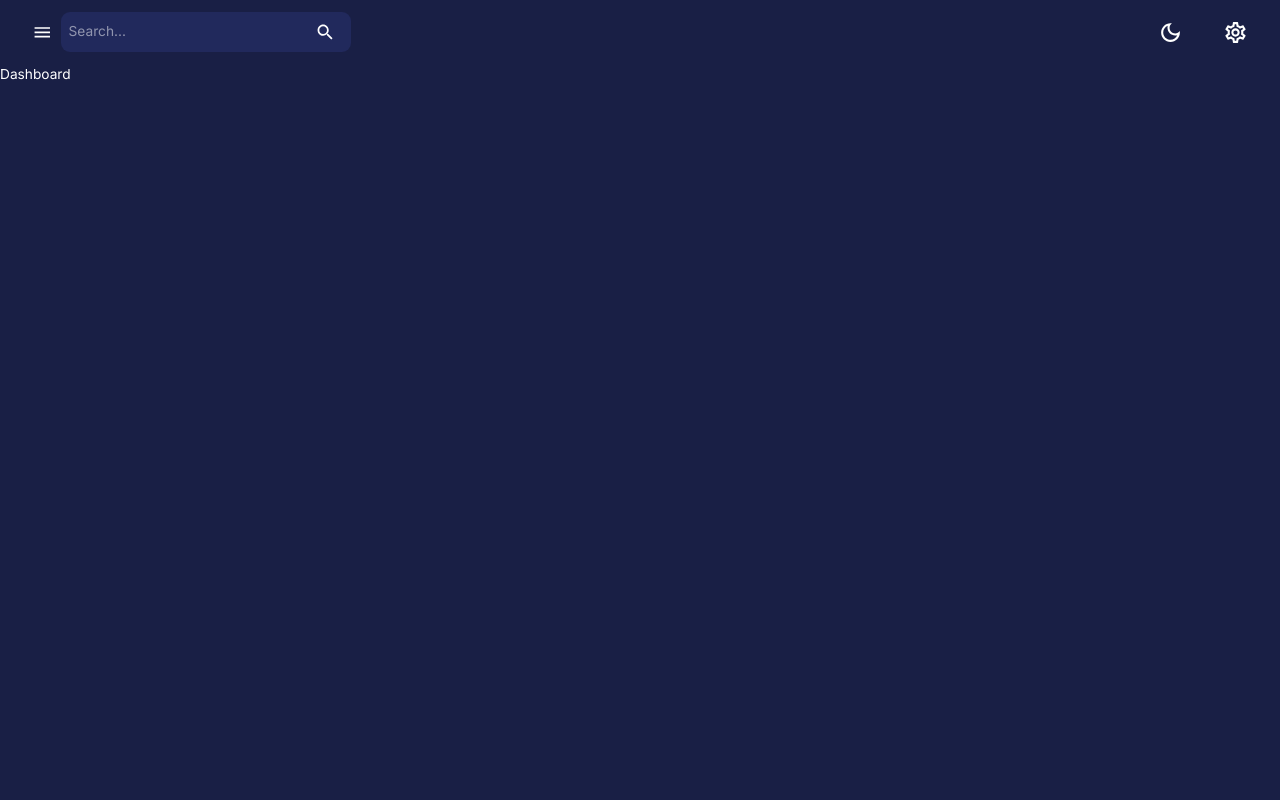
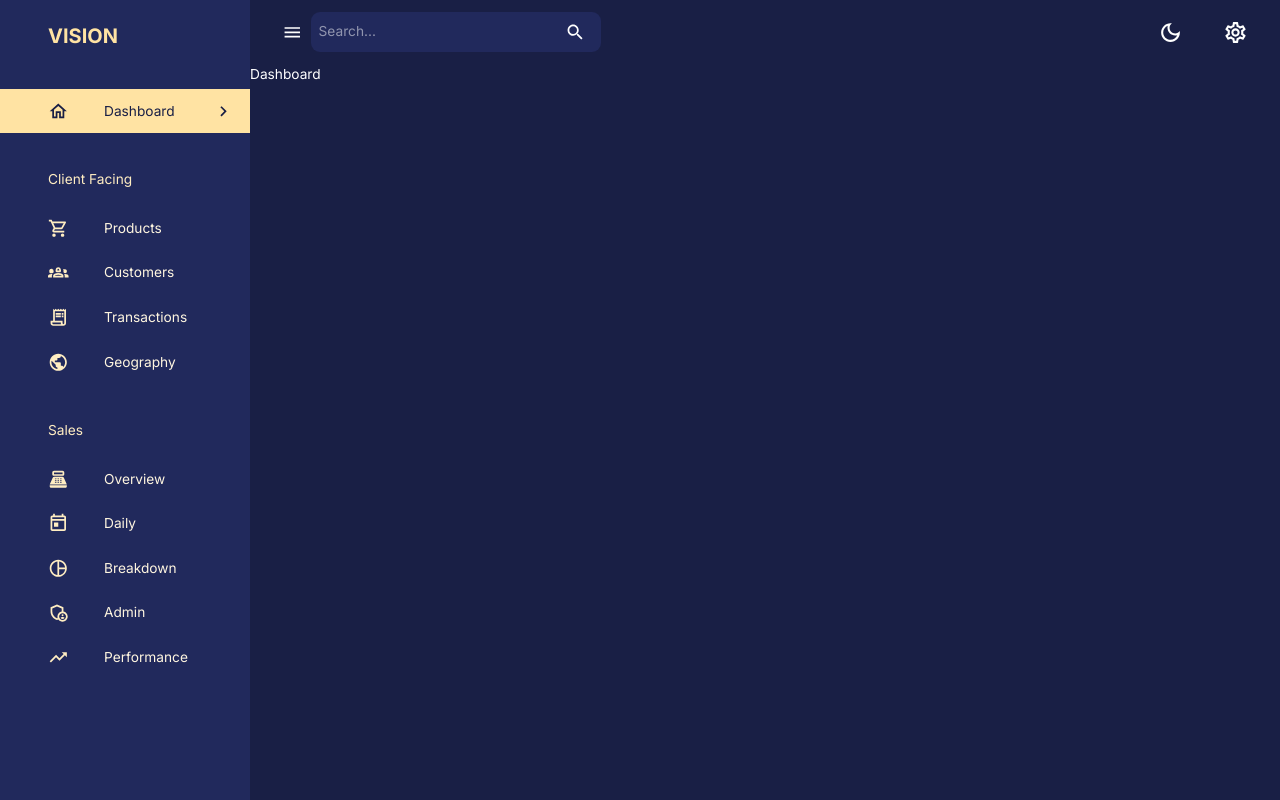
Before and after one commit to adartulloch/dashboard-ui, a React (Vite) app: page /dashboard in a window 1280 px wide. Built offline with nearby package versions, Linux system fonts and the light colour scheme.

Commit message:
[ui] add sidebar

```diff
--- a/src/components/Navbar.jsx
+++ b/src/components/Navbar.jsx
@@ -19,9 +19,10 @@
 } from "@mui/material";
 import FlexBetween from "./FlexBewteen";
 
-const Navbar = () => {
+const Navbar = ({ isSidebarOpen, setIsSidebarOpen }) => {
   const dispatch = useDispatch();
   const theme = useTheme();
+  console.log(isSidebarOpen);
   return (
     <AppBar
       sx={{
@@ -33,7 +34,7 @@
       <Toolbar sx={{ justifyContent: "space-between" }}>
         {/* LEFT SIDE */}
         <FlexBetween>
-          <IconButton onClick={() => console.log("open/close sidebar")}>
+          <IconButton onClick={() => setIsSidebarOpen(!isSidebarOpen)}>
             <MenuIcon />
           </IconButton>
           <FlexBetween
--- /dev/null
+++ b/src/components/Sidebar.jsx
@@ -0,0 +1,190 @@
+import {
+  Box,
+  Divider,
+  Drawer,
+  IconButton,
+  List,
+  ListItem,
+  ListItemButton,
+  ListItemIcon,
+  ListItemText,
+  Typography,
+  useTheme,
+} from "@mui/material";
+
+import {
+  SettingsOutlined,
+  ChevronLeft,
+  ChevronRightOutlined,
+  HomeOutlined,
+  ShoppingCartOutlined,
+  Groups2Outlined,
+  ReceiptLongOutlined,
+  PublicOutlined,
+  PointOfSaleOutlined,
+  TodayOutlined,
+  CalendarMonthOutlined,
+  AdminPanelSettingsOutlined,
+  TrendingUpOutlined,
+  PieChartOutlined,
+  AdminPanelSettings,
+} from "@mui/icons-material";
+import { useEffect, useState } from "react";
+import { useLocation, useNavigate } from "react-router-dom";
+import FlexBetween from "./FlexBewteen";
+
+const navItems = [
+  {
+    text: "Dashboard",
+    icon: <HomeOutlined />,
+  },
+  {
+    text: "Client Facing",
+    icon: null,
+  },
+  {
+    text: "Products",
+    icon: <ShoppingCartOutlined />,
+  },
+  {
+    text: "Customers",
+    icon: <Groups2Outlined />,
+  },
+  {
+    text: "Transactions",
+    icon: <ReceiptLongOutlined />,
+  },
+  {
+    text: "Geography",
+    icon: <PublicOutlined />,
+  },
+  {
+    text: "Sales",
+    icon: null,
+  },
+  {
+    text: "Overview",
+    icon: <PointOfSaleOutlined />,
+  },
+  {
+    text: "Daily",
+    icon: <TodayOutlined />,
+  },
+  {
+    text: "Breakdown",
+    icon: <PieChartOutlined />,
+  },
+  {
+    text: "Admin",
+    icon: <AdminPanelSettingsOutlined />,
+  },
+  {
+    text: "Performance",
+    icon: <TrendingUpOutlined />,
+  },
+];
+const Sidebar = ({
+  drawerWidth,
+  isSidebarOpen,
+  setIsSidebarOpen,
+  isNonMobile,
+}) => {
+  const { pathname } = useLocation();
+  const [active, setActive] = useState("");
+  const navigate = useNavigate();
+  const theme = useTheme();
+
+  useEffect(() => {
+    setActive(pathname.substring(1));
+  }, [pathname]);
+  return (
+    <Box component="nav">
+      {isSidebarOpen && (
+        <Drawer
+          open={isSidebarOpen}
+          onClose={() => setIsSidebarOpen(false)}
+          variant="persistent"
+          anchor="left"
+          sx={{
+            width: drawerWidth,
+            "& .MuiDrawer-paper": {
+              color: theme.palette.secondary[200],
+              backgroundColor: theme.palette.background.alt,
+              boxSizing: "border-box",
+              borderWidth: isNonMobile ? 0 : "2px",
+              width: drawerWidth,
+            },
+          }}
+        >
+          <Box width="100%">
+            <Box m="1.5rem 2rem 2rem 3rem">
+              <FlexBetween color={theme.palette.secondary.main}>
+                <Box display="flex" alignItems="center" gap="0.5rem">
+                  <Typography variant="h4" fontWeight="bold">
+                    VISION
+                  </Typography>
+                </Box>
+                {!isNonMobile && (
+                  <IconButton onClick={() => setIsSidebarOpen(!isSidebarOpen)}>
+                    <ChevronLeft />
+                  </IconButton>
+                )}
+              </FlexBetween>
+            </Box>
+            <List>
+              {navItems.map(({ text, icon }) => {
+                if (!icon) {
+                  return (
+                    <Typography key={text} sx={{ m: "2.25rem 0 1rem 3rem" }}>
+                      {text}
+                    </Typography>
+                  );
+                }
+                const lcText = text.toLowerCase();
+
+                return (
+                  <ListItem key={text} disablePadding>
+                    <ListItemButton
+                      onClick={() => {
+                        navigate(`/${lcText}`);
+                        setActive(lcText);
+                      }}
+                      sx={{
+                        backgroundColor:
+                          active === lcText
+                            ? theme.palette.secondary[300]
+                            : "transparent",
+                        color:
+                          active === lcText
+                            ? theme.palette.primary[600]
+                            : theme.palette.secondary[100],
+                      }}
+                    >
+                      <ListItemIcon
+                        sx={{
+                          ml: "2rem",
+                          color:
+                            active === lcText
+                              ? theme.palette.primary[600]
+                              : theme.palette.secondary[200],
+                        }}
+                      >
+                        {icon}
+                      </ListItemIcon>
+                      <ListItemText primary={text} />
+                      {active === lcText && (
+                        <ChevronRightOutlined sx={{ ml: "auto" }} />
+                      )}
+                    </ListItemButton>
+                  </ListItem>
+                );
+              })}
+            </List>
+          </Box>
+        </Drawer>
+      )}
+    </Box>
+  );
+};
+
+export default Sidebar;
--- a/src/scenes/layout/index.jsx
+++ b/src/scenes/layout/index.jsx
@@ -3,11 +3,25 @@
 import { Outlet } from "react-router-dom";
 import { useSelector } from "react-redux";
 import Navbar from "../../components/Navbar";
+import Sidebar from "../../components/Sidebar";
+
 const Layout = () => {
+  const isNonMobile = useMediaQuery("(min-width: 600px)");
+  const [isSidebarOpen, setIsSidebarOpen] = useState(true);
+  console.log(isNonMobile);
   return (
-    <Box width="100%" height="100%">
-      <Box>
-        <Navbar />
+    <Box display={isNonMobile ? "flex" : "block"} width="100%" height="100%">
+      <Sidebar
+        isNonMobile={isNonMobile}
+        drawerWidth="250px"
+        isSidebarOpen={isSidebarOpen}
+        setIsSidebarOpen={setIsSidebarOpen}
+      />
+      <Box flexGrow={1}>
+        <Navbar
+          isSidebarOpen={isSidebarOpen}
+          setIsSidebarOpen={setIsSidebarOpen}
+        />
         <Outlet />
       </Box>
     </Box>
```
